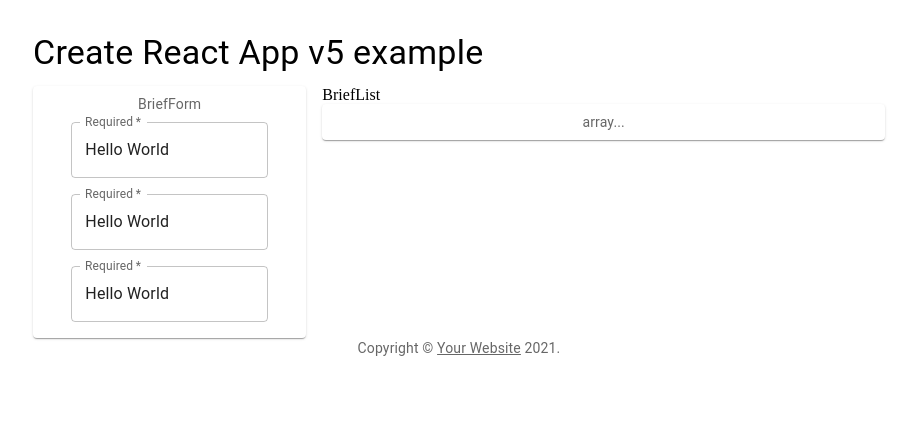
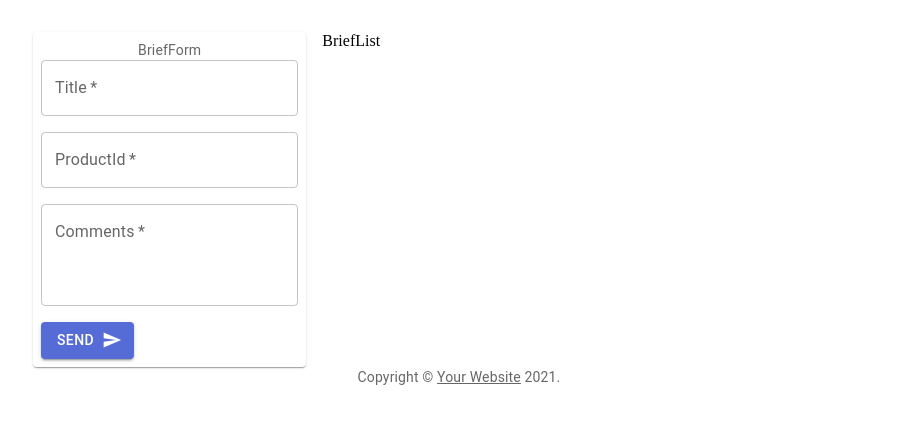
Before and after one commit to arturproj/packitoo_react_challenge, a React (Create React App) app: page / in a window 1280 px wide. Shown: the top 424 px of the page, without its empty margins (181-1098 px from the left). Built offline with nearby package versions, Linux system fonts and the light colour scheme.

Commit message:
Level #1 - Setup Redux / React-redux Level #2 - Start brief creation form Level #3 - Create a brief

```diff
--- a/src/App.js
+++ b/src/App.js
@@ -1,10 +1,9 @@
-import { styled } from "@mui/material/styles";
 
-import BriefForm from "./features/BriefForm";
-import BriefList from "./features/BriefList";
+import BriefForm from "./features/Brief/BriefForm";
+import BriefList, { ItemList } from "./features/Brief/BriefList";
 import Container from "@mui/material/Container";
 import Box from "@mui/material/Box";
-import Paper from "@mui/material/Paper";
+
 import Grid from "@mui/material/Grid";
 import Typography from "@mui/material/Typography";
 import Link from "@mui/material/Link";
@@ -22,31 +21,20 @@ function Copyright() {
   );
 }
 
-const Item = styled(Paper)(({ theme }) => ({
-  ...theme.typography.body2,
-  padding: theme.spacing(1),
-  textAlign: "center",
-  color: theme.palette.text.secondary,
-}));
-
 function App(props) {
   console.log(props);
   return (
     <Container maxWidth="md" className="main">
       <Box sx={{ my: 4 }}>
-        <Typography variant="h4" component="h1" gutterBottom>
-          Create React App v5 example
-        </Typography>
         <Box sx={{ flexGrow: 1 }}>
           <Grid container spacing={2}>
-            <Grid item xs={4}>
-              <Item>
+            <Grid item xs={12} md={4}>
+              <ItemList>
                 <BriefForm />
-              </Item>
+              </ItemList>
             </Grid>
-            <Grid item xs={8}>
+            <Grid item xs={12} md={8}>
               <BriefList />
-              <Item>array...</Item>
             </Grid>
           </Grid>
         </Box>
--- /dev/null
+++ b/src/features/Brief/BriefForm/index.js
@@ -0,0 +1,105 @@
+import * as React from "react";
+import { connect } from "react-redux";
+import { mapStateToProps, mapDispatchToProps } from "../actionsCreator";
+import Grid from "@mui/material/Grid";
+import TextField from "@mui/material/TextField";
+import Button from "@mui/material/Button";
+import SendIcon from "@mui/icons-material/Send";
+
+class BriefForm extends React.Component {
+  constructor(state) {
+    super(state);
+    this.state = {
+      title: "",
+      productId: "",
+      comments: "",
+    };
+
+    this.handleTextFieldChange = this.handleTextFieldChange.bind(this);
+    this.handleSubmit = this.handleSubmit.bind(this);
+  }
+  /**
+   *
+   */
+  handleTextFieldChange({ target }) {
+    if (target.value !== this.state[target.id]) {
+      this.setState({ [target.id]: target.value });
+    }
+  }
+  /**
+   *
+   */
+  handleSubmit(e) {
+    e.preventDefault();
+    console.log("Submit", this.state);
+    this.props.setNewProduct(this.state);
+    this.setState({ title: "", productId: "", comments: "" });
+  }
+  /**
+   *
+   */
+  componentDidMount() {
+    console.log("Mount", this.props);
+  }
+  componentDidUpdate() {
+    console.log("Update", this.props);
+  }
+  /**
+   *
+   */
+  render() {
+    return (
+      <React.Fragment>
+        BriefForm
+        <Grid container spacing={2}>
+          <Grid item xs={12} sm={6} md={12}>
+            <TextField
+              required
+              fullWidth
+              sx={{ m: "auto" }}
+              id="title"
+              label="Title"
+              value={this.state.title}
+              onChange={this.handleTextFieldChange}
+            />
+          </Grid>
+          <Grid item xs={12} sm={6} md={12}>
+            <TextField
+              required
+              fullWidth
+              sx={{ m: "auto" }}
+              id="productId"
+              label="ProductId"
+              value={this.state.productId}
+              onChange={this.handleTextFieldChange}
+            />
+          </Grid>
+          <Grid item xs={12} sm={12} md={12}>
+            <TextField
+              required
+              multiline
+              minRows={3}
+              maxRows={5}
+              fullWidth
+              sx={{ m: "auto" }}
+              id="comments"
+              label="Comments"
+              value={this.state.comments}
+              onChange={this.handleTextFieldChange}
+            />
+          </Grid>
+          <Grid item>
+            <Button
+              variant="contained"
+              endIcon={<SendIcon />}
+              onClick={this.handleSubmit}
+            >
+              Send
+            </Button>
+          </Grid>
+        </Grid>
+      </React.Fragment>
+    );
+  }
+}
+export default connect(mapStateToProps, mapDispatchToProps)(BriefForm);
--- /dev/null
+++ b/src/features/Brief/BriefList/index.js
@@ -0,0 +1,31 @@
+import * as React from "react";
+import { connect } from "react-redux";
+import { mapStateToProps, mapDispatchToProps } from "../actionsCreator";
+
+import { styled } from "@mui/material/styles";
+import Paper from "@mui/material/Paper";
+
+export const ItemList = styled(Paper)(({ theme }) => ({
+  ...theme.typography.body2,
+  padding: theme.spacing(1),
+  textAlign: "center",
+  color: theme.palette.text.secondary,
+}));
+
+class BriefList extends React.Component {
+  constructor(props) {
+    super(props);
+  }
+  render() {
+    console.log(this.props);
+    return (
+      <React.Fragment>
+        BriefList
+        {this.props.briefs.map((product, idx) => (
+          <ItemList key={idx}>{JSON.stringify(product)}</ItemList>
+        ))}
+      </React.Fragment>
+    );
+  }
+}
+export default connect(mapStateToProps, {})(BriefList);
--- /dev/null
+++ b/src/features/Brief/actionsCreator.js
@@ -0,0 +1,21 @@
+import { SET_BRIEF, GET_BRIEF } from "../../share/constants/ActionTypes";
+
+export function mapStateToProps(state) {
+  return { ...state.briefReducer };
+}
+
+export function mapDispatchToProps(dispatch) {
+  return {
+    setNewProduct: (payload) => {
+      console.log("payload",payload);
+      dispatch({ type: SET_BRIEF, payload });
+    },
+  };
+}
+
+// userAuthState: (payload) =>
+//       dispatch({ type: SET_USER_AUTHENTICATION, payload }),
+//     userExpires: (payload) =>
+//       dispatch({ type: SET_USER_AUTH_EXPIRATION, payload }),
+//     userUpdate: () => dispatch({ type: POP_USER_AUTHENTICATION }),
+//     userLogout: () => dispatch({ type: DEL_USER_AUTHENTICATION }),
--- /dev/null
+++ b/src/features/Brief/reducer.js
@@ -0,0 +1,20 @@
+import * as types from "../../share/constants/ActionTypes";
+
+const initialState = {
+  briefs: [],
+};
+function reducer(state = initialState, action) {
+  console.log(action);
+  switch (action.type) {
+    case types.GET_BRIEF:
+      state.briefs = action.payload.briefs;
+      return state;
+    case types.SET_BRIEF:
+      state.briefs.push(action.payload);
+      return state;
+    default:
+      return state;
+  }
+}
+
+export default reducer;
--- a/src/features/BriefForm/index.js
+++ /dev/null
@@ -1,39 +0,0 @@
-import * as React from "react";
-import Box from "@mui/material/Box";
-import TextField from "@mui/material/TextField";
-import TextareaAutosize from '@mui/material/TextareaAutosize';
-
-class BriefForm extends React.Component {
-  render() {
-    return <React.Fragment>BriefForm
-        <Box
-      component="form"
-      sx={{
-        '& .MuiTextField-root': { m: 1, width: '25ch' },
-      }}
-      noValidate
-      autoComplete="off"
-    >
-         <TextField
-          required
-          id="outlined-required"
-          label="Required"
-          defaultValue="Hello World"
-        />
-         <TextField
-          required
-          id="outlined-required"
-          label="Required"
-          defaultValue="Hello World"
-        />
-         <TextField
-          required
-          id="outlined-required"
-          label="Required"
-          defaultValue="Hello World"
-        />
-    </Box>
-    </React.Fragment>;
-  }
-}
-export default BriefForm;
--- a/src/features/BriefList/index.js
+++ /dev/null
@@ -1,8 +0,0 @@
-import * as React from "react";
-
-class BriefForm extends React.Component {
-  render() {
-    return <React.Fragment>BriefList</React.Fragment>;
-  }
-}
-export default BriefForm;
--- a/src/index.js
+++ b/src/index.js
@@ -3,7 +3,6 @@ import ReactDOM from "react-dom";
 
 import { createStore, applyMiddleware } from "redux";
 import { Provider } from "react-redux";
-import { createLogger } from "redux-logger";
 import rootReducer from "./share/reducers";
 
 import { ThemeProvider } from "@mui/material/styles";
@@ -11,18 +10,14 @@ import theme from "./theme";
 
 import App from "./App";
 
-const middleware = [];
-if (process.env.NODE_ENV !== "production") {
-  middleware.push(createLogger());
-}
-const store = createStore(rootReducer, applyMiddleware(...middleware));
+const store = createStore(rootReducer);
 
 ReactDOM.render(
   <React.StrictMode>
     <ThemeProvider theme={theme}>
-      {/* <Provider store={store}> */}
-      <App />
-      {/* </Provider> */}
+      <Provider store={store}>
+        <App />
+      </Provider>
     </ThemeProvider>
   </React.StrictMode>,
   document.getElementById("root")
--- a/src/share/constants/ActionTypes.js
+++ b/src/share/constants/ActionTypes.js
@@ -0,0 +1,2 @@
+export const GET_BRIEF = "GET_BRIEF";
+export const SET_BRIEF = "SET_BRIEF";
--- a/src/share/reducers.js
+++ b/src/share/reducers.js
@@ -1,3 +1,4 @@
 import { combineReducers } from "redux";
+import briefReducer from "../features/Brief/reducer";
 
-export default combineReducers({});
+export default combineReducers({ briefReducer });
```
Also changed, not shown: src/share/api/brief.js (added, +7 -0 lines), src/share/constants/StateTypes.js (deleted).
